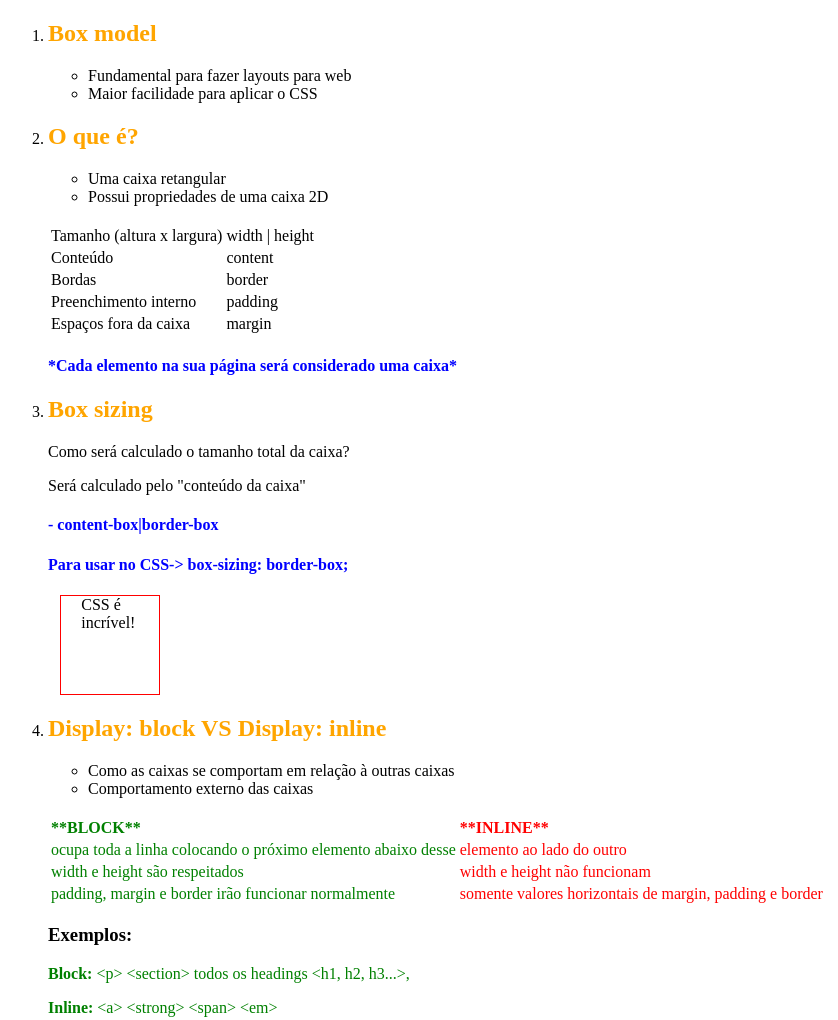
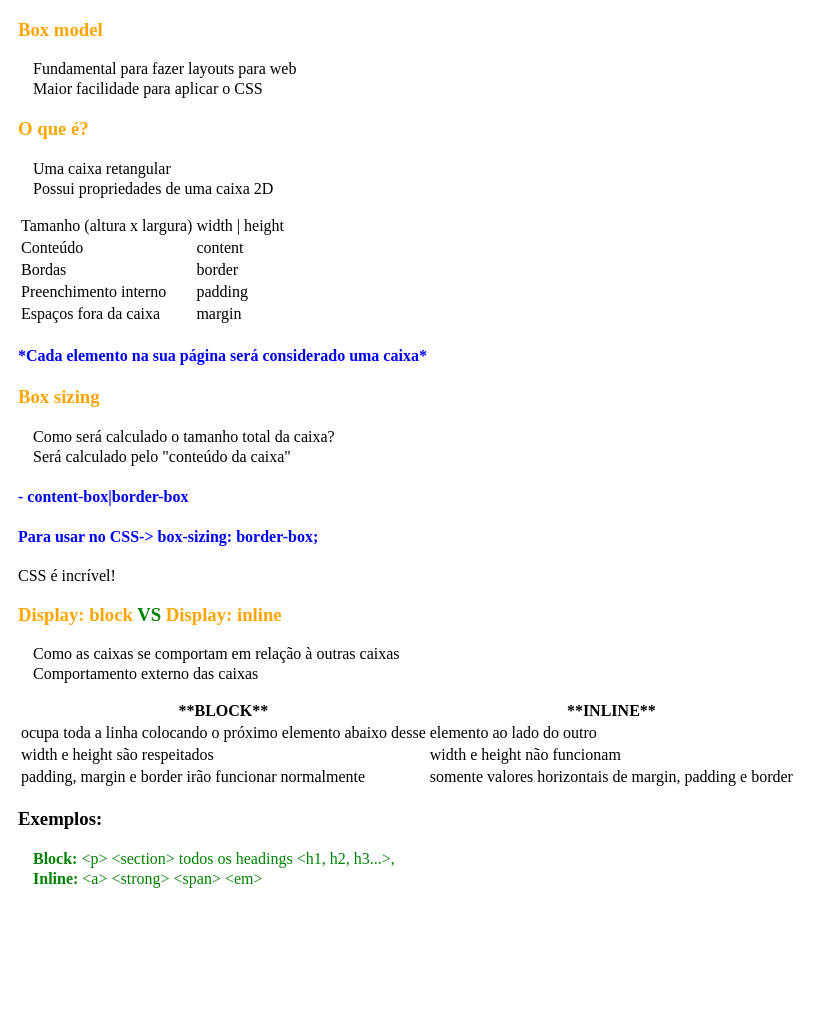
Before and after one commit to LuizFlavioTB/Rocketseat, a plain HTML site: page uma_caixa_dentro_da_outra/display_block_inline.html in a window 1280 px wide. Shown: the whole page, without its empty margins (0-838 px from the left). After the commit the page ends 889 px from the top, so only its background shows below. Drawn offline with Linux system fonts and the light colour scheme.

Commit message:
margin, box sizing, block inline

```diff
--- a/uma_caixa_dentro_da_outra/display_block_inline.html
+++ b/uma_caixa_dentro_da_outra/display_block_inline.html
@@ -5,27 +5,24 @@
   <meta charset="UTF-8">
   <meta http-equiv="X-UA-Compatible" content="IE=edge">
   <meta name="viewport" content="width=device-width, initial-scale=1.0">
-  <title>Display block inline</title>
+  <title>display block inline</title>
   <link rel="stylesheet" href="style.css">
 </head>
 
 <body>
-  <ol>
-    <li>
-      <h2 class="c1">Box model</h2>
-      <ul>
-        <li>Fundamental para fazer layouts para web</li>
-        <li>Maior facilidade para aplicar o CSS</li>
-      </ul>
-    </li>
-    <li>
-      <h2 class="c1">O que é?</h2>
-      <ul>
-        <li>Uma caixa retangular</li>
-        <li>Possui propriedades de uma caixa 2D</li>
-      </ul><br>
+  <section>
+    <h3 class="c1">Box model</h3>
+    <div class="base efeito">
+      <p>Fundamental para fazer layouts para web</p>
+      <p>Maior facilidade para aplicar o CSS</p>
+    </div>
+  </section>
+  <section>
+    <h3 class="c1">O que é?</h3>
+    <div class="base">
+      <p>Uma caixa retangular</p>
+      <p>Possui propriedades de uma caixa 2D</p>
       <table>
-        <thead>
         <tbody>
           <tr>
             <td>Tamanho (altura x largura)</td>
@@ -48,12 +45,13 @@
             <td>margin</td>
           </tr>
         </tbody>
-        </thead>
       </table>
       <h4>*Cada elemento na sua página será considerado uma caixa*</h4>
-    </li>
-    <li>
-      <h2 class="c1">Box sizing</h2>
+    </div>
+  </section>
+  <section>
+    <h3 class="c1">Box sizing</h3>
+    <div class="base">
       <p>Como será calculado o tamanho total da caixa?</p>
       <p>Será calculado pelo "conteúdo da caixa"</p>
       <h4>- content-box|border-box</h4>
@@ -61,40 +59,40 @@
       <div>
         CSS é incrível!
       </div>
-    </li>
-    <li>
-      <h2 class="c1">Display: block <strong>VS</strong> Display: inline</h2>
-      <ul>
-        <li>Como as caixas se comportam em relação à outras caixas</li>
-        <li>Comportamento externo das caixas</li>
-      </ul><br>
+    </div>
+  </section>
+  <section>
+    <h3 class="c1">Display: block <strong class="c2">VS</strong> Display: inline</h3>
+    <div class="base">
+      <p>Como as caixas se comportam em relação à outras caixas</p>
+      <p>Comportamento externo das caixas</p>
       <table>
         <thead>
           <tr>
-            <th class="c2">**BLOCK**</th>
-            <th class="c3">**INLINE**</th>
+            <th>**BLOCK**</th>
+            <th>**INLINE**</th>
           </tr>
+        </thead>
         <tbody>
           <tr>
-            <td class="c2">ocupa toda a linha colocando o próximo elemento abaixo desse</td>
-            <td class="c3">elemento ao lado do outro</td>
+            <td>ocupa toda a linha colocando o próximo elemento abaixo desse</td>
+            <td>elemento ao lado do outro</td>
           </tr>
           <tr>
-            <td class="c2">width e height são respeitados</td>
-            <td class="c3">width e height não funcionam</td>
+            <td>width e height são respeitados</td>
+            <td>width e height não funcionam</td>
           </tr>
           <tr>
-            <td class="c2">padding, margin e border irão funcionar normalmente</td>
-            <td class="c3">somente valores horizontais de margin, padding e border</td>
+            <td>padding, margin e border irão funcionar normalmente</td>
+            <td>somente valores horizontais de margin, padding e border</td>
           </tr>
         </tbody>
-        </thead>
       </table>
       <h3>Exemplos:</h3>
       <p class="c2"><Strong>Block: </Strong>&lt;p&gt; &lt;section&gt; todos os headings &lt;h1, h2, h3...&gt;,</p>
       <p class="c2"><Strong>Inline: </Strong>&lt;a&gt; &lt;strong&gt; &lt;span&gt; &lt;em&gt;</p>
-    </li>
-  </ol>
+    </div>
+  </section>
 </body>
 
 </html>
--- a/uma_caixa_dentro_da_outra/style.css
+++ b/uma_caixa_dentro_da_outra/style.css
@@ -1,10 +1,5 @@
-div{
-  width: 100px;
-  height: 100px;
-  border: 1px solid red;
-  margin: 1%;
-  padding: 0 20px;
-  box-sizing: border-box;
+body {
+  height: 100vh;
 }
 h4{
   color: blue;
@@ -18,3 +13,42 @@ h4{
 .c3 {
   color: red
 }
+.c4 {
+  color: green;
+  font-style: italic;
+}
+
+section {
+  margin-left: 10px;
+}
+.efeito:hover {
+  height: auto;
+  width: auto;
+  background-color: red;
+  cursor: pointer;
+  border: 100%;
+  transition: 3s;
+}
+
+.base:not(:hover) {
+  transition: 3s;
+}
+.base p {
+  margin: 0 0 0 15px;
+  line-height: 20px;
+}
+.c4 p{
+  margin: 20px 0 0 15px;
+  line-height: 20px;
+}
+.base table {
+  margin-top: 15px;
+}
+
+.base-style {
+  border: 1px solid red;
+  width: 600px;
+  height: auto;
+
+  margin: auto;
+}
```
Also changed, not shown: uma_caixa_dentro_da_outra/Box_Sizing.html (+20 -22 lines), uma_caixa_dentro_da_outra/introducao.html (+15 -19 lines), uma_caixa_dentro_da_outra/margin.html (+119 -0 lines).
